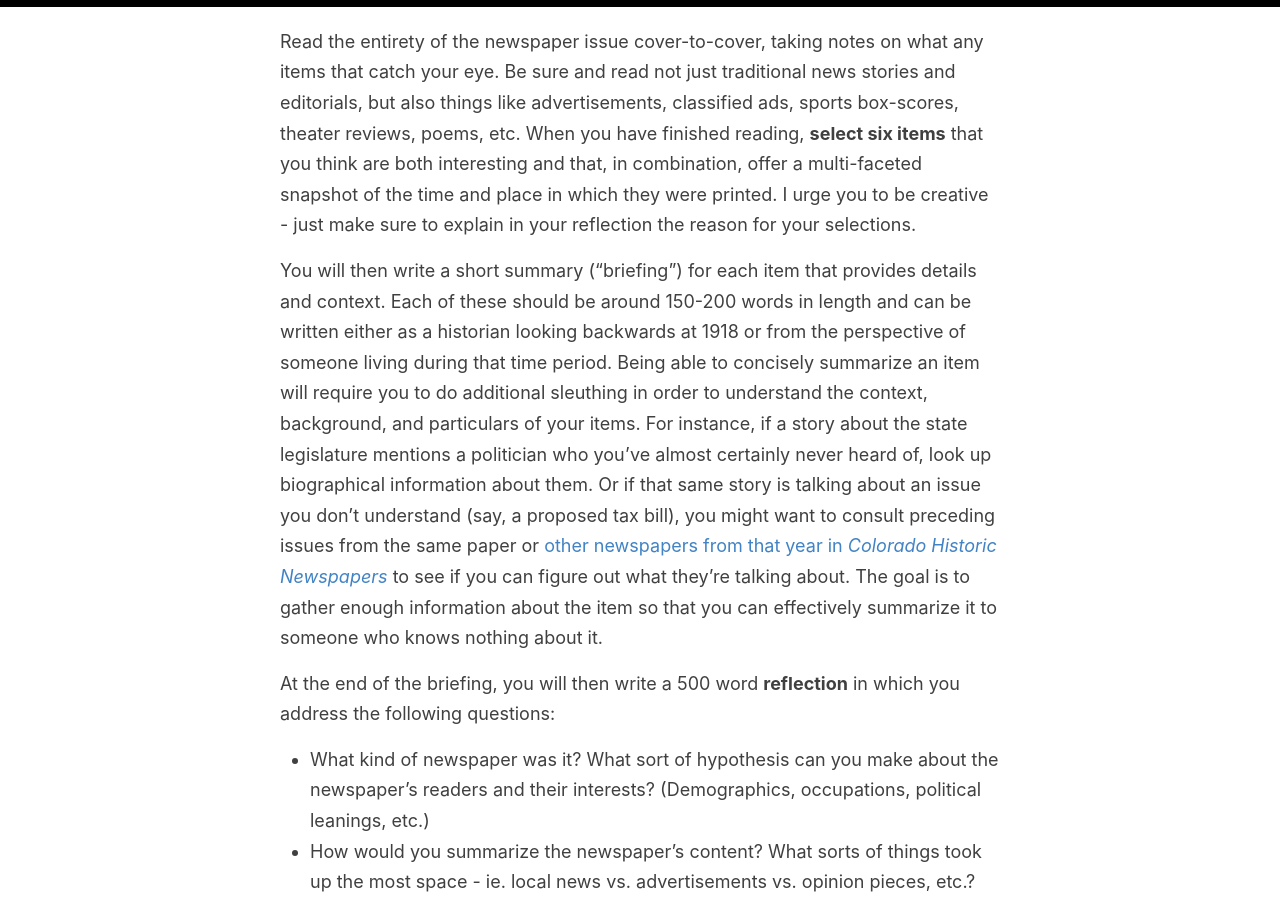
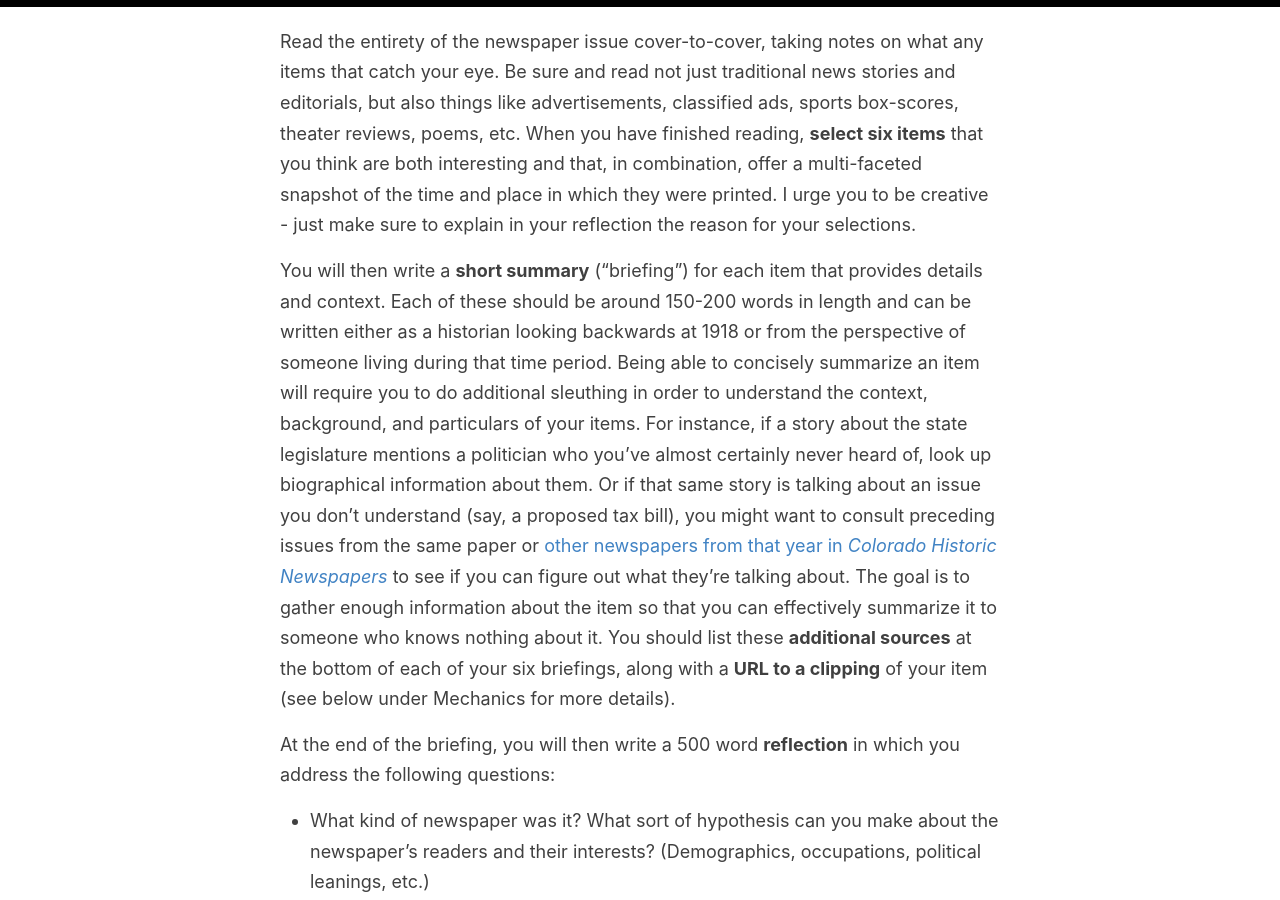
Before and after one commit to cblevins/f20-us-since-1876, a Jekyll site: the page built from _pages/weekend-briefing-1918.md, in a window 1280 px wide and 900 px high, scrolled down 1206 px. Built offline with Jekyll 4.4.1, drawn with Linux system fonts in a browser that asks for light colours.

Commit message:
weekend briefing update

```diff
--- a/_pages/weekend-briefing-1918.md
+++ b/_pages/weekend-briefing-1918.md
@@ -30,7 +30,7 @@ Example: If my last name is "Blevins" - which it is - and if my birthday falls o
 
 Read the entirety of the newspaper issue cover-to-cover, taking notes on what any items that catch your eye. Be sure and read not just traditional news stories and editorials, but also things like advertisements, classified ads, sports box-scores, theater reviews, poems, etc. When you have finished reading, **select six items** that you think are both interesting and that, in combination, offer a multi-faceted snapshot of the time and place in which they were printed. I urge you to be creative - just make sure to explain in your reflection the reason for your selections.
 
-You will then write a short summary (“briefing”) for each item that provides details and context. Each of these should be around 150-200 words in length and can be written either as a historian looking backwards at 1918 or from the perspective of someone living during that time period. Being able to concisely summarize an item will require you to do additional sleuthing in order to understand the context, background, and particulars of your items. For instance, if a story about the state legislature mentions a politician who you’ve almost certainly never heard of, look up biographical information about them. Or if that same story is talking about an issue you don’t understand (say, a proposed tax bill), you might want to consult preceding issues from the same paper or [other newspapers from that year in *Colorado Historic Newspapers*](https://www.coloradohistoricnewspapers.org/?a=cl&cl=CL2.1918) to see if you can figure out what they’re talking about. The goal is to gather enough information about the item so that you can effectively summarize it to someone who knows nothing about it.
+You will then write a **short summary** (“briefing”) for each item that provides details and context. Each of these should be around 150-200 words in length and can be written either as a historian looking backwards at 1918 or from the perspective of someone living during that time period. Being able to concisely summarize an item will require you to do additional sleuthing in order to understand the context, background, and particulars of your items. For instance, if a story about the state legislature mentions a politician who you’ve almost certainly never heard of, look up biographical information about them. Or if that same story is talking about an issue you don’t understand (say, a proposed tax bill), you might want to consult preceding issues from the same paper or [other newspapers from that year in *Colorado Historic Newspapers*](https://www.coloradohistoricnewspapers.org/?a=cl&cl=CL2.1918) to see if you can figure out what they’re talking about. The goal is to gather enough information about the item so that you can effectively summarize it to someone who knows nothing about it. You should list these **additional sources** at the bottom of each of your six briefings, along with a **URL to a clipping** of your item (see below under Mechanics for more details).
 
 At the end of the briefing, you will then write a 500 word **reflection** in which you address the following questions:
 
```
Also changed, not shown: 1 other file.
